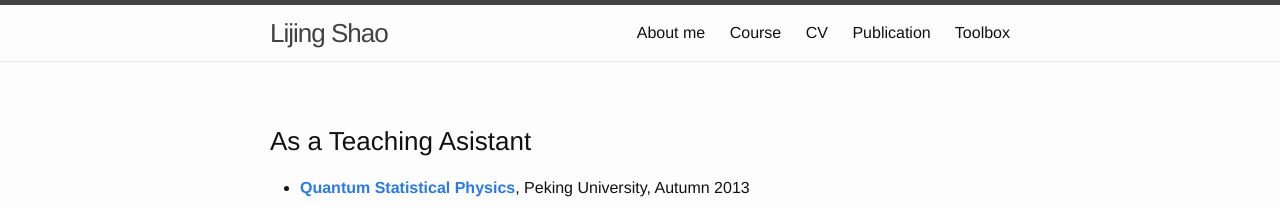
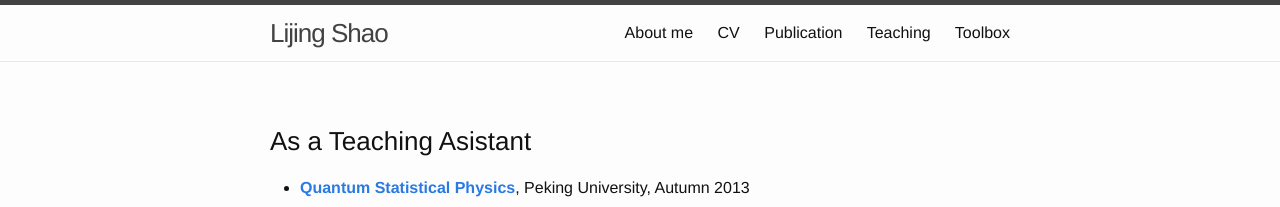
Before and after one commit to Friendshao/Friendshao.github.io, a Jekyll site: the page built from teaching/teaching.md, in a window 1280 px wide. Shown: the top 207 px of the page. Built offline with Jekyll 4.4.1, drawn with Linux system fonts in a browser that asks for light colours.

Commit message:
mv course to teaching

```diff
--- a/course/course.md
+++ b/teaching/teaching.md
@@ -1,7 +1,7 @@
 ---
 layout: page
-title: Course
-permalink: /course/
+title: Teaching
+permalink: /teaching/
 ---
 
 ### As a Teaching Asistant
```
Also changed, not shown: docs/freqlink.md (+2 -1 lines), teaching/qsp2013/qsp2013.html (renamed from course/qsp2013/qsp2013.html), 2 other files.
